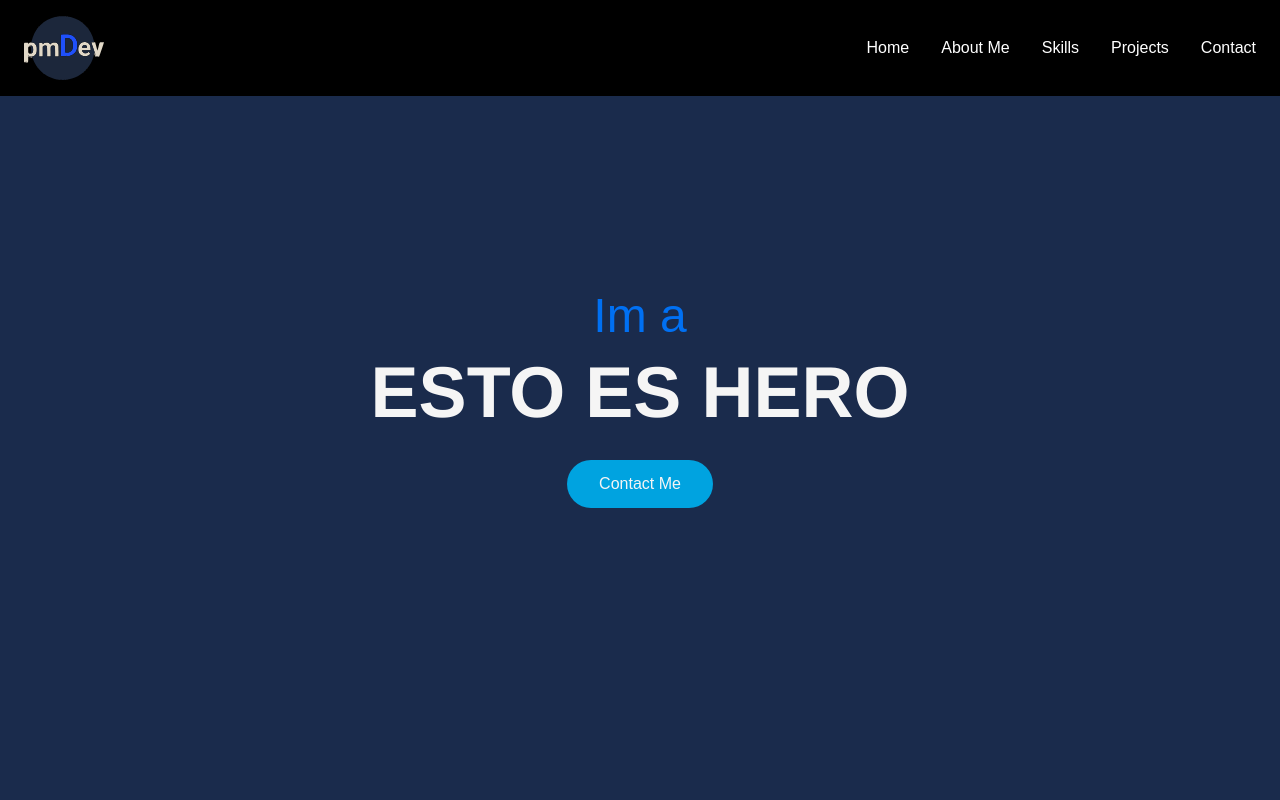
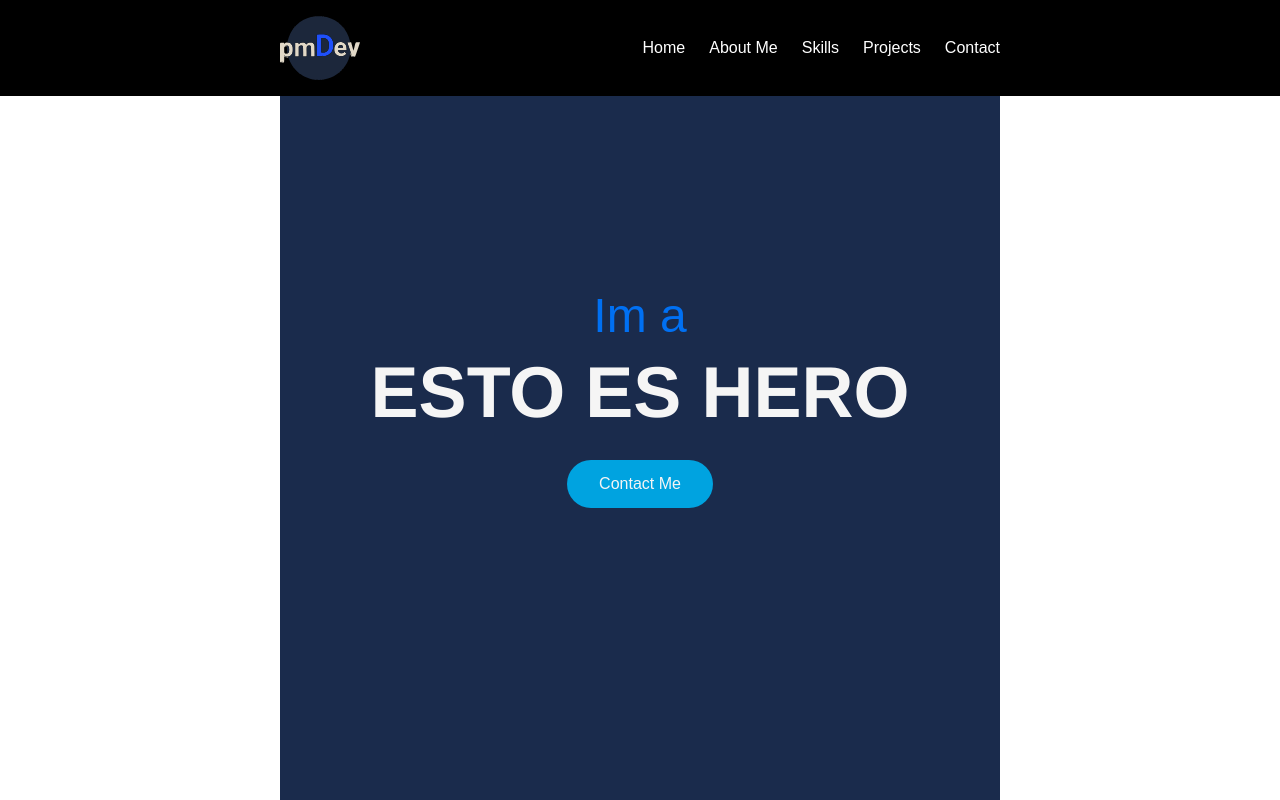
Before and after one commit to pablitomartinez/mi-web, a Next.js app: page / in a window 1280 px wide. Shown: the top 800 px of the page. Built offline with nearby package versions, Linux system fonts and the light colour scheme.

Commit message:
styled: nuevas configurariones globales para el espaciado del layout

```diff
--- a/src/app/page.tsx
+++ b/src/app/page.tsx
@@ -8,8 +8,9 @@ import Projects from "./Projects";
 
 export default function Home() {
   return (
-    <div>
+    <>
         <Navbar />
+      <div className="container mx-auto">
         {/* Sección Hero con ID */}
         <div id="home">
           <Hero />
@@ -33,5 +34,6 @@ export default function Home() {
         {/* Footer */}
         <Footer />
       </div>
+    </>
   );
 }
--- a/src/components/navbar.tsx
+++ b/src/components/navbar.tsx
@@ -11,9 +11,9 @@ const Navbar = () => {
   };
 
   return (
-    <nav className="bg-black text-white px-6 py-4 flex items-center justify-between fixed top-0 w-full z-50">
+    <nav className="bg-black text-white px-6 py-4 fixed top-0 w-full z-50">
+      <div className="container mx-auto flex items-center justify-between">
         <div className="flex items-center">
-        {/* <div className="text-2xl font-bold text-orange-600">A</div> */}
           <Image
             src="/logo/logo-svg.svg"
             width={80}
@@ -23,7 +23,7 @@ const Navbar = () => {
         </div>
 
         {/* Menú en pantallas grandes */}
-      <div className="hidden md:flex space-x-8">
+        <div className="hidden md:flex space-x-6">
           <Link
             to="home"
             smooth={true}
@@ -73,7 +73,10 @@ const Navbar = () => {
 
         {/* Botón de menú en pantallas pequeñas */}
         <div className="md:hidden">
-        <button onClick={toggleMenu} className="text-white focus:outline-none">
+          <button
+            onClick={toggleMenu}
+            className="text-white focus:outline-none"
+          >
             <svg
               className="w-6 h-6"
               fill="none"
@@ -89,6 +92,7 @@ const Navbar = () => {
               />
             </svg>
           </button>
+        </div>
       </div>
 
       {/* Menú desplegable para pantallas pequeñas */}
--- a/src/data/projectsData.ts
+++ b/src/data/projectsData.ts
@@ -3,21 +3,21 @@ export const projectsData = [
     title: "Shooting Stars",
     description:
       "Swag shoindxgoitch literally meditation subway tile tumblr cold-pressed. Gastropub street art beard dreamcatcher neutra, ethical XOXO lumbersexual.",
-    image: "https://dummyimage.com/1203x503",
+    image: "/logo1.png",
     link: "/proyecto1",
   },
   {
     title: "The Catalyzer",
     description:
       "Swag shoindxigoitch literally meditation subway tile tumblr cold-pressed. Gastropub street art beard dreamcatcher neutra, ethical XOXO lumbersexual.",
-    image: "https://dummyimage.com/1204x504",
+    image: "/logo1.png",
     link: "/proyecto2",
   },
   {
     title: "The 400 Blows",
     description:
       "Swag shoindegoitch literally meditation subway tile tumblr cold-pressed. Gastropub street art beard dreamcatcher neutra, ethical XOXO lumbersexual.",
-    image: "https://dummyimage.com/1205x505",
+    image: "/logo1.png",
     link: "/proyecto3",
   },
 ];
--- a/tailwind.config.ts
+++ b/tailwind.config.ts
@@ -35,6 +35,17 @@ const config: Config = {
         "4xl": "2rem", // Bordes redondeados grandes
       },
     },
+    // Definir el contenedor global
+    container: {
+      center: true, // Hace que el contenedor esté centrado automáticamente
+      padding: {
+        DEFAULT: "1rem", // Padding por defecto para pantallas pequeñas
+        sm: "2rem", // Padding en pantallas pequeñas
+        lg: "8rem", // Padding en pantallas grandes
+        xl: "5rem", // Padding en pantallas extra grandes
+        "2xl": "6rem", // Padding en pantallas muy grandes
+      },
+    },
     // Breakpoints personalizados
     screens: {
       sm: "480px", // Pantallas pequeñas
```
Lines whose indentation alone changed are shown as unchanged.
